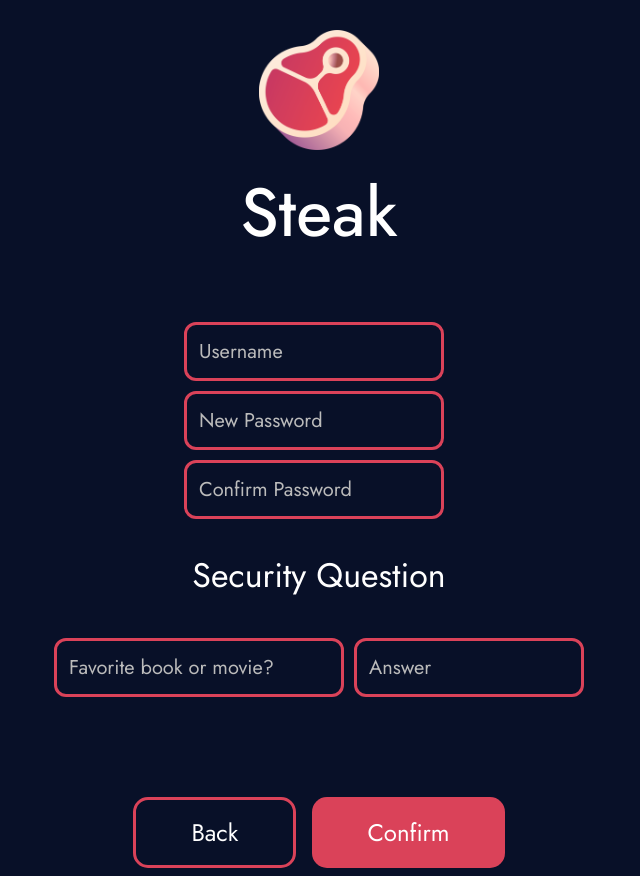
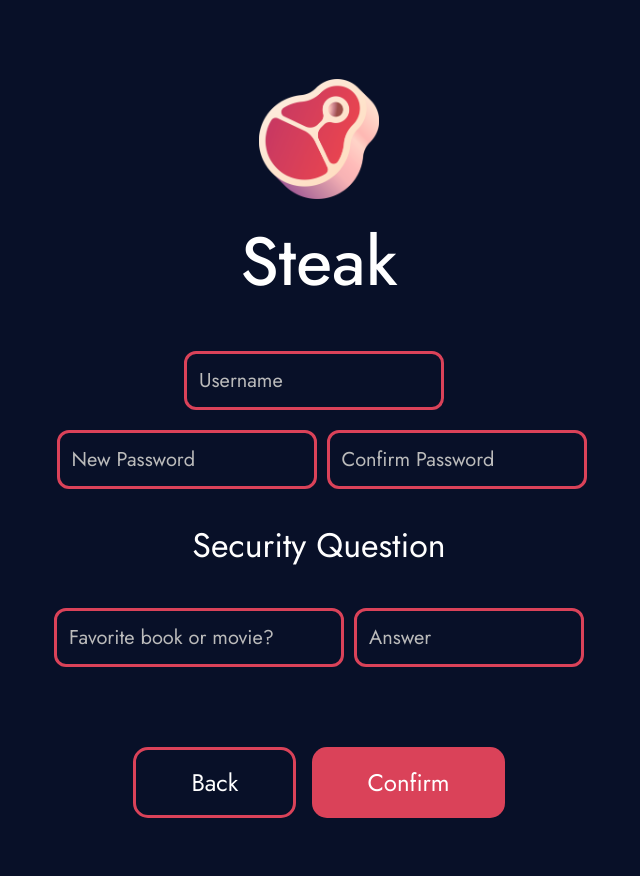
Before and after one commit to UniOfGreenwich/elee1149-coursework--steak, a React (Vite) app in the folder steakinc-web-app/steakinc-web-app/: page /login in a window 1280 px wide. Both pictures are taken after a click on the button "Forgot Password?". Shown: the whole page, without its empty margins (321-961 px from the left). After the commit the page ends 826 px from the top, so only its background shows below. Built offline with nearby package versions, Linux system fonts and the light colour scheme.

Commit message:
Changes to forgot password screen. (Unsure)
Not sure if these changes make it better or worse ... to be reviewed.

```diff
--- a/steakinc-web-app/steakinc-web-app/src/ForgotPasswordScreen/ForgotPasswordScreen.css
+++ b/steakinc-web-app/steakinc-web-app/src/ForgotPasswordScreen/ForgotPasswordScreen.css
@@ -56,7 +56,15 @@ input[type="text"], input[type="password"], input[type="email"] {
     color: #ffffff;
 }
 
+.password-inputs-wrapper {
+    display: flex;
+    justify-content: center;
+    gap: 20px; /* This adds a 10px gap between the password inputs */
+    margin: 10px 0 0 15px; /* Ensures there's space between the username and passwords */
+}
+
 .input-field {
+    flex: 1;
     margin-top: 10px;
     width: 220px;
     background: none;
@@ -113,11 +121,11 @@ input[type="text"], input[type="password"], input[type="email"] {
 
     .password-button-wrapper {
         flex-direction: row;
-        margin-top: 100px;
+        margin-top: 80px;
     }
 
     .password-form {
-        margin-top: 50px;
+        margin-top: 30px;
     }
 
     .logo-password {
@@ -162,11 +170,14 @@ input[type="text"], input[type="password"], input[type="email"] {
 
 @media (min-width: 1024px) {
     .password-form {
-        margin-top: 50px;
+        margin-top: 30px;
     }
 
     .password-title-wrapper {
-        margin: 30px 0 0 0;
+        text-align: center;
+        justify-content: center;
+        font-size: 34px;
+        margin: 79px 0 0 0;
     }
 
     .logo-password {
--- a/steakinc-web-app/steakinc-web-app/src/ForgotPasswordScreen/ForgotPasswordScreen.jsx
+++ b/steakinc-web-app/steakinc-web-app/src/ForgotPasswordScreen/ForgotPasswordScreen.jsx
@@ -68,6 +68,7 @@ function ForgotPasswordScreen() {
                         onChange={handleChange}
                         required
                     />
+                    <div className="password-inputs-wrapper">
                         <input
                             type="password"
                             name="newPassword"
@@ -86,6 +87,7 @@ function ForgotPasswordScreen() {
                             onChange={handleChange}
                             required
                         />
+                    </div>
                     <div className="security-title-wrapper">
                         <h2 className='security-title-text'>Security Question</h2>
                     </div>
--- a/steakinc-web-app/steakinc-web-app/src/HomeScreen/HomeScreen.css
+++ b/steakinc-web-app/steakinc-web-app/src/HomeScreen/HomeScreen.css
@@ -98,7 +98,7 @@
     }
 
     .login-button-home, .register-button-home {
-        font-size: 20px;
+        font-size: 24px;
         padding: 15px 0; /* Ensure equal vertical padding */
     }
 }
--- a/steakinc-web-app/steakinc-web-app/src/LoginScreen/LoginScreen.css
+++ b/steakinc-web-app/steakinc-web-app/src/LoginScreen/LoginScreen.css
@@ -67,7 +67,7 @@ input[type="text"], input[type="password"], input[type="email"], input[type="num
     text-decoration: none;
     display: inline-block;
     font-size: 16px;
-    margin: 15px 0 0 0;
+    margin: 15px 0 0 0 !important;
     cursor: pointer;
     border-radius: 15px;
 }
@@ -126,11 +126,11 @@ input[type="text"], input[type="password"], input[type="email"], input[type="num
     }
 
     .forgot-password-button, .join-us-button {
-        font-size: 18px;
+        font-size: 20px;
     }
 
     .login-form {
-        margin-top: 50px;
+        margin-top: 30px;
     }
 
     .logo-login {
@@ -151,7 +151,7 @@ input[type="text"], input[type="password"], input[type="email"], input[type="num
     .login-submit-button {
         font-size: 20px;
         padding: 20px 45px;
-        margin: 0 0 0 8px;
+        margin: 0 0 0 8px !important;
     }
 
     .back-button {
@@ -171,7 +171,7 @@ input[type="text"], input[type="password"], input[type="email"], input[type="num
     }
 
     .login-form {
-        margin-top: 50px;
+        margin-top: 30px;
     }
 
     .login-message {
```
Lines whose indentation alone changed are shown as unchanged.
